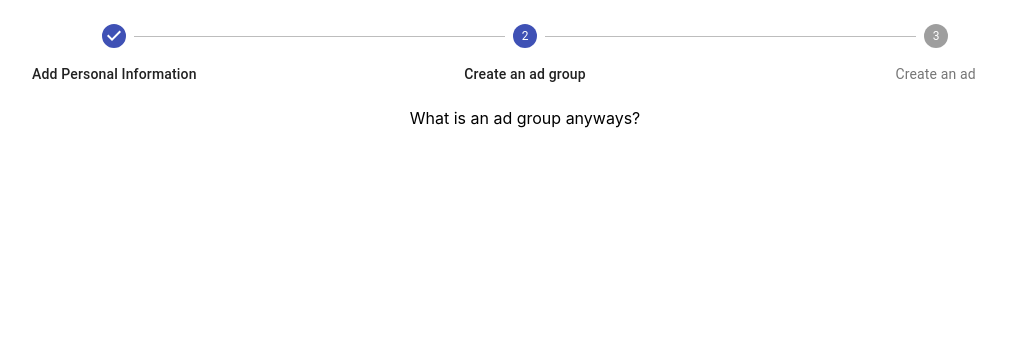
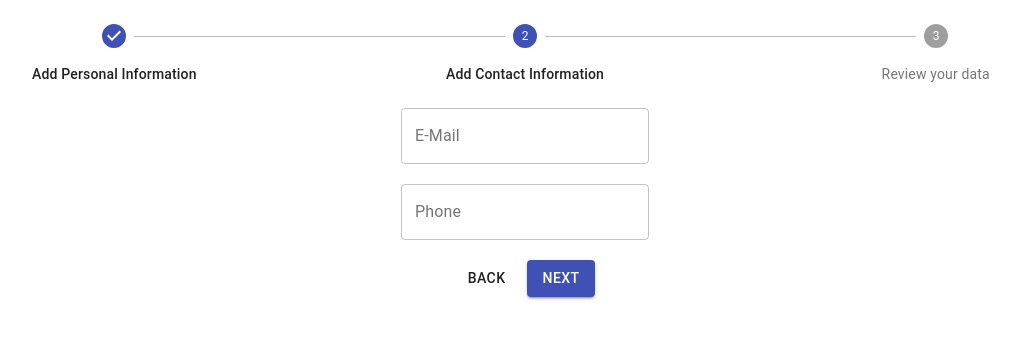
Before and after one commit to realahsanshah/Project10-Signup-Multistep, a React (Create React App) app: page / in a window 1280 px wide. Both pictures are taken after typing "Sample", "Sample" into the empty fields and a click on the button "NEXT". Shown: the top 338 px of the page, without its empty margins (115-1135 px from the left). Built offline with nearby package versions, Linux system fonts and the light colour scheme.

Commit message:
Added Contact Information form

```diff
--- /dev/null
+++ b/src/components/Forms/ContactInfoForm.tsx
@@ -0,0 +1,116 @@
+import * as React from 'react';
+import { Formik, Form, Field, ErrorMessage } from 'formik';
+import { useSelector, useDispatch, RootStateOrAny } from 'react-redux';
+import * as Yup from 'yup';
+import { TextField } from '@material-ui/core';
+import { addEmail, addPhone } from '../../store/UserSlice';
+import Button from '@material-ui/core/Button';
+import { makeStyles, Theme, createStyles } from '@material-ui/core/styles';
+
+export interface ContactInfoFormProps {
+    submit: any
+}
+
+const useStyles = makeStyles((theme: Theme) =>
+    createStyles({
+        root: {
+            width: '100%',
+        },
+        backButton: {
+            marginRight: theme.spacing(1),
+        },
+        instructions: {
+            marginTop: theme.spacing(1),
+            marginBottom: theme.spacing(1),
+        },
+    }),
+);
+
+const ContactInfoForm: React.SFC<ContactInfoFormProps> = ({ submit }) => {
+    const classes = useStyles();
+    const { email, phone } = useSelector((state: RootStateOrAny) => state)
+
+    const dispatch = useDispatch();
+
+    return (
+        <div>
+            <Formik
+                initialValues={{ email: email, phone: phone, }}
+                validationSchema={Yup.object({
+                    email: Yup.string()
+                        .email("Must be a valid email")
+                        .required("Email is required")
+                        .min(4, "Must be greater than or equals to 4 characters"),
+                    phone: Yup.string()
+                        .required("Phone Number is required")
+                        // .max(11, "Must be of 11 numbers")
+                        // .min(11, "Must be of 11 numbers"),
+                })}
+
+                onSubmit={(values) => {
+                    console.log("Values", values);
+                    dispatch(addEmail(values.email));
+                    dispatch(addPhone(values.phone));
+                    submit(2);
+                }}
+            >
+                {(formik: any) => (
+                    <Form onSubmit={formik.handleSubmit}>
+                        <div>
+                            <Field
+                                type='email'
+                                as={TextField}
+                                variant="outlined"
+                                label="E-Mail"
+                                name="email"
+                                id="email"
+                            />
+                            <br />
+                            <ErrorMessage name='email' render={(msg: string) => (
+                                <span style={{ color: "red" }}>{msg}</span>
+                            )} />
+                            <br />
+                        </div>
+                        <div>
+                            <Field
+                                type='number'
+                                as={TextField}
+                                variant="outlined"
+                                label="Phone"
+                                name="phone"
+                                id="phone"
+                            />
+                            <br />
+                            <ErrorMessage name='phone' render={(msg: string) => (
+                                <span style={{ color: "red" }}>{msg}</span>
+                            )} />
+                            <br />
+                        </div>
+
+                        <div>
+
+                            <div>
+                                <Button
+                                    disabled={false}
+                                    onClick={() => {
+                                        submit(0)
+                                    }}
+                                    className={classes.backButton}
+                                >
+                                    Back
+                                        </Button>
+                                <Button variant="contained" color="primary" type="submit">
+                                    Next
+                                        </Button>
+                            </div>
+                        </div>
+
+                    </Form>
+                )}
+
+            </Formik>
+        </div >
+    );
+}
+
+export default ContactInfoForm;
--- a/src/components/Forms/PersonalInfoForm.tsx
+++ b/src/components/Forms/PersonalInfoForm.tsx
@@ -70,9 +70,6 @@ const PersonalInfoForm: React.SFC<PersonalInfoFormProps> = ({submit}) => {
                                 label="First Name"
                                 name="firstname"
                                 id="firstname"
-                                // onBlur={(e: any) => {
-                                //     dispatch(addFirstname(e.target.value));
-                                // }}
                             />
                             <br />
                             <ErrorMessage name='firstname' render={(msg: string) => (
@@ -88,9 +85,6 @@ const PersonalInfoForm: React.SFC<PersonalInfoFormProps> = ({submit}) => {
                                 label="Last Name"
                                 name="lastname"
                                 id="lastname"
-                                // onBlur={(e: any) => {
-                                //     dispatch(addLastname(e.target.value));
-                                // }}
                             />
                             <br />
                             <ErrorMessage name='lastname' render={(msg: string) => (
@@ -103,12 +97,9 @@ const PersonalInfoForm: React.SFC<PersonalInfoFormProps> = ({submit}) => {
                                 type='number'
                                 as={TextField}
                                 variant="outlined"
-                                label="First Name"
+                                label="Age"
                                 name="age"
                                 id="age"
-                                // onBlur={(e: any) => {
-                                //     dispatch(addAge(e.target.value));
-                                // }}
                             />
                             <br />
                             <ErrorMessage name='age' render={(msg: string) => (
@@ -126,7 +117,7 @@ const PersonalInfoForm: React.SFC<PersonalInfoFormProps> = ({submit}) => {
                                             Back
                                         </Button>
                                         <Button variant="contained" color="primary" type="submit">
-                                            {'Next'}
+                                            Next
                                         </Button>
                                 </div>
                             </div>
--- a/src/components/SignupForm.tsx
+++ b/src/components/SignupForm.tsx
@@ -6,6 +6,7 @@ import StepLabel from '@material-ui/core/StepLabel';
 // import Button from '@material-ui/core/Button';
 // import Typography from '@material-ui/core/Typography';
 import PersonalInfoForm from './Forms/PersonalInfoForm';
+import ContactInfoForm from './Forms/ContactInfoForm';
 
 const useStyles = makeStyles((theme: Theme) =>
   createStyles({
@@ -23,7 +24,7 @@ const useStyles = makeStyles((theme: Theme) =>
 );
 
 function getSteps() {
-  return ['Add Personal Information', 'Create an ad group', 'Create an ad'];
+  return ['Add Personal Information', 'Add Contact Information', 'Review your data'];
 }
 
 function getStepContent(stepIndex: number,setStep:any) {
@@ -31,7 +32,7 @@ function getStepContent(stepIndex: number,setStep:any) {
     case 0:
       return <PersonalInfoForm submit={setStep}/>;
     case 1:
-      return 'What is an ad group anyways?';
+      return <ContactInfoForm submit={setStep} />;
     case 2:
       return 'This is the bit I really care about!';
     default:
```
